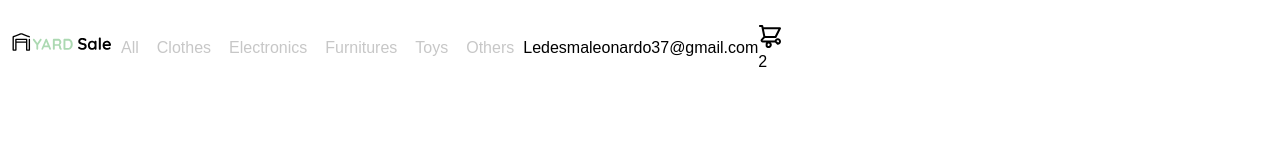
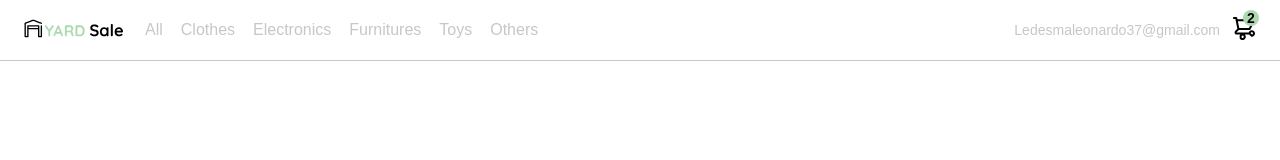
Before and after one commit to LeonardoLedesma93/ProyectoDemo, a plain HTML site: page FrontEndPractico/11C-navbar.html in a window 1280 px wide. Drawn offline with Linux system fonts and the light colour scheme.

Commit message:
Terminado navbar css

```diff
--- a/FrontEndPractico/11C-navbar.html
+++ b/FrontEndPractico/11C-navbar.html
@@ -23,6 +23,9 @@
         }
         nav{
             display: flex;
+            justify-content: space-between;
+            padding: 0 24px;
+            border-bottom: 1px solid var(--very-light-pink);
         }
         .menu {
             display: none;
@@ -34,12 +37,15 @@
         .navbar-right ul {
             list-style: none;
             padding: 0;
-            margin-top: 24px;
+            margin: 0;
             display: flex;
             align-items: center;
+            height: 60px;
         }
         .navbar-left {
             display: flex;
+        }
+        .navbar-left ul {
             margin-left: 12px;
         }
         .navbar-left ul li a,
@@ -54,6 +60,39 @@
         .navbar-right ul li a:hover {
             border: 1px solid var(--hospital-green);
             color: var(--hospital-green);
+        }
+        .navbar-email {
+            color: var(--very-light-pink);
+            font-size: var(--sm);
+            margin-right: 12px;
+        }
+        .navbar-shopping-cart {
+            position: relative;
+        }
+        .navbar-shopping-cart div{
+            width: 16px;
+            height: 16px;
+            background-color: var(--hospital-green);
+            border-radius: 50%;
+            font-size: var(--sm);
+            font-weight: bold;
+            position: absolute;
+            top: -6px;
+            right: -3px;
+            display: flex;
+            justify-content: center;
+            align-items: center;
+        }
+        @media (max-width: 640px) {
+            .menu {
+                display: block;
+            }
+            .navbar-left ul {
+                display: none;
+            }
+            .navbar-email {
+                display: none;
+            }
         }
     </style>
 </head>
@@ -88,7 +127,7 @@
 
         <div class="navbar-right">
             <ul>
-                <li>Ledesmaleonardo37@gmail.com</li>
+                <li class="navbar-email">Ledesmaleonardo37@gmail.com</li>
                 <li class="navbar-shopping-cart">
                     <img src="/icons/icon_shopping_cart.svg" alt="shopping cart">
                     <div>2</div>
```
